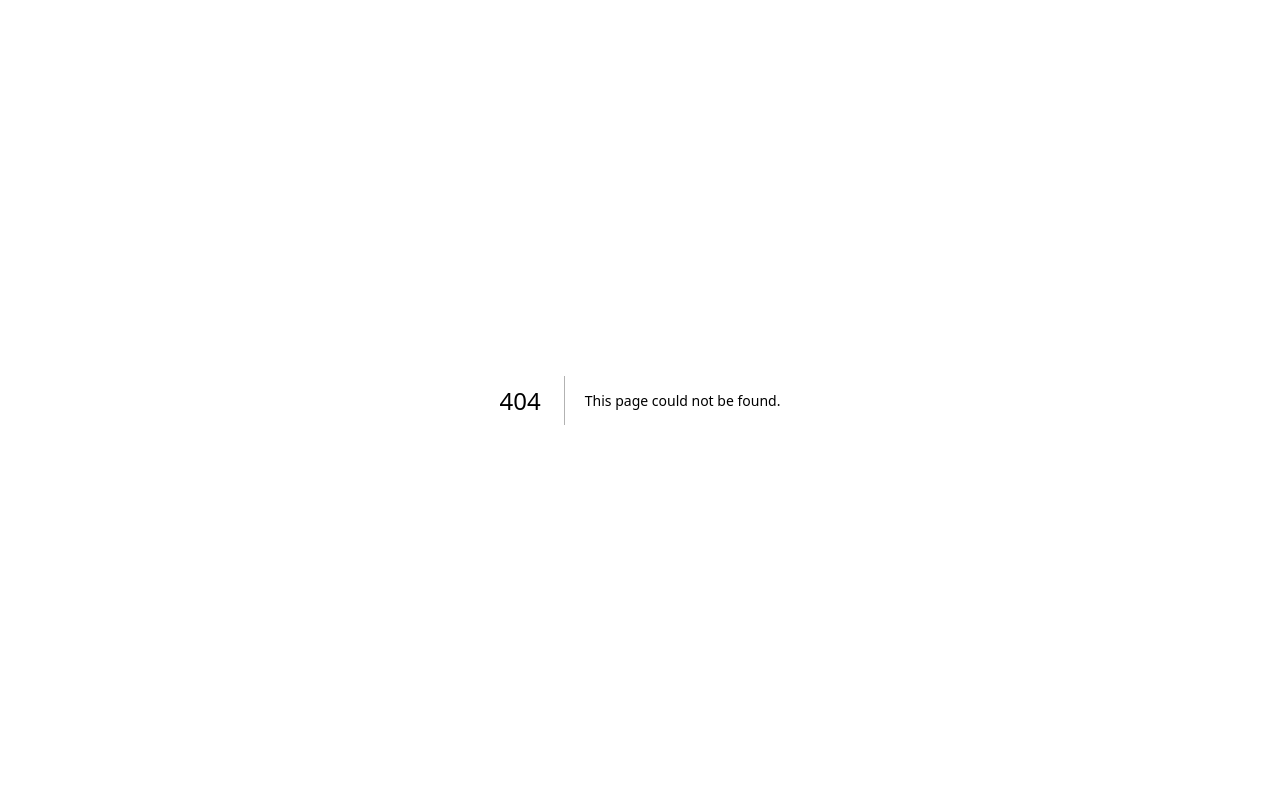
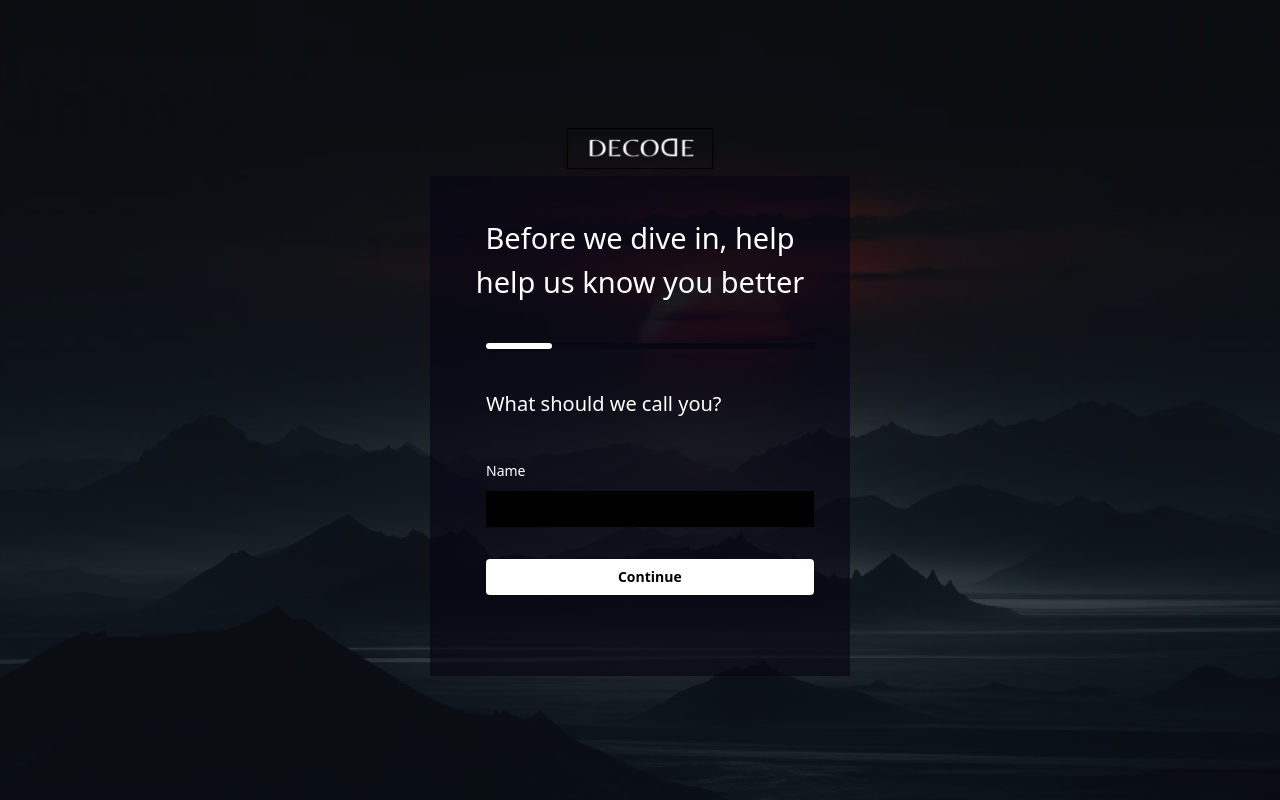
Before and after one commit to Decodequest/Decode-XRP, a Next.js app: page /form in a window 1280 px wide. Before the commit this address had no page. Built offline with nearby package versions, Linux system fonts and the light colour scheme.

Commit message:
first commit

```diff
--- /dev/null
+++ b/src/pages/form/index.tsx
@@ -0,0 +1,53 @@
+import Container from "@/components/Container";
+import React from "react";
+
+const Login = () => {
+  return (
+    <Container>
+      <div className="bg-[#080714] w-full bg-opacity-[70%] h-[500px]">
+        {/* <p className="text-white">Connect wallet to start learning</p> */}
+
+        <p className="text-white text-center flex justify-center text-[29px] p-10">
+          Before we dive in, help <br />
+          help us know you better
+        </p>
+        <div className="pl-14">
+          <div className="w-[90%] bg-[#080714]">
+            <div
+              className="bg-[#fff] h-1.5 rounded-full"
+              style={{ width: "20%" }}
+            ></div>
+          </div>
+          <p className="text-[20px] text-[#fff] pt-10">
+            What should we call you?
+          </p>
+          <label
+            htmlFor="Name"
+            className="pt-10 block text-sm font-medium leading-6 text-[#fff]"
+          >
+            Name
+          </label>
+          <div className="mt-2">
+            <input
+              type="text"
+              name="search"
+              id="search"
+              className="block w-[90%]  border-1 border-[#D7D7D7] py-1.5 pr-10 bg-[#000000]"
+            />
+          </div>
+
+
+        </div>
+        <div className="pt-8 pl-14">
+          <button type="button"
+        className="rounded w-[90%] bg-[#fff] px-2 py-2 text-sm font-semibold text-black  "
+      >
+        Continue
+      </button>
+          </div>
+      </div>
+    </Container>
+  );
+};
+
+export default Login;
```
